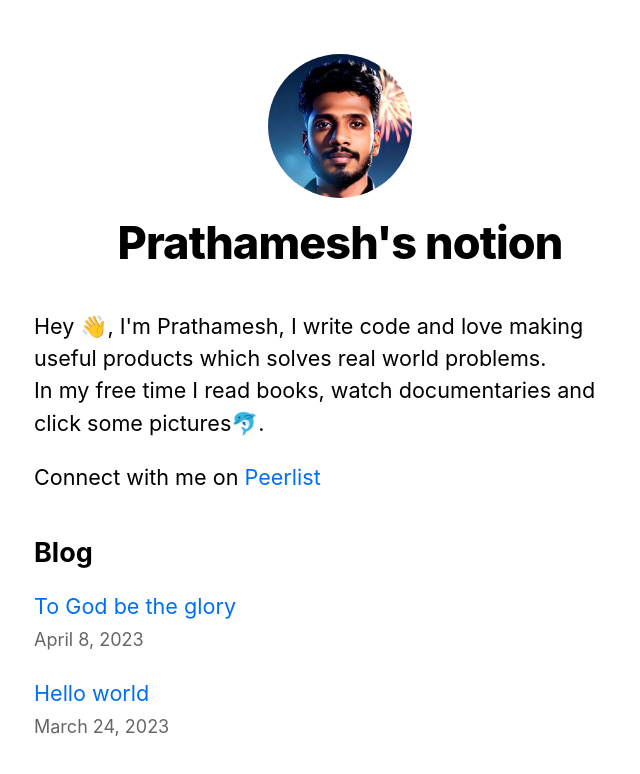
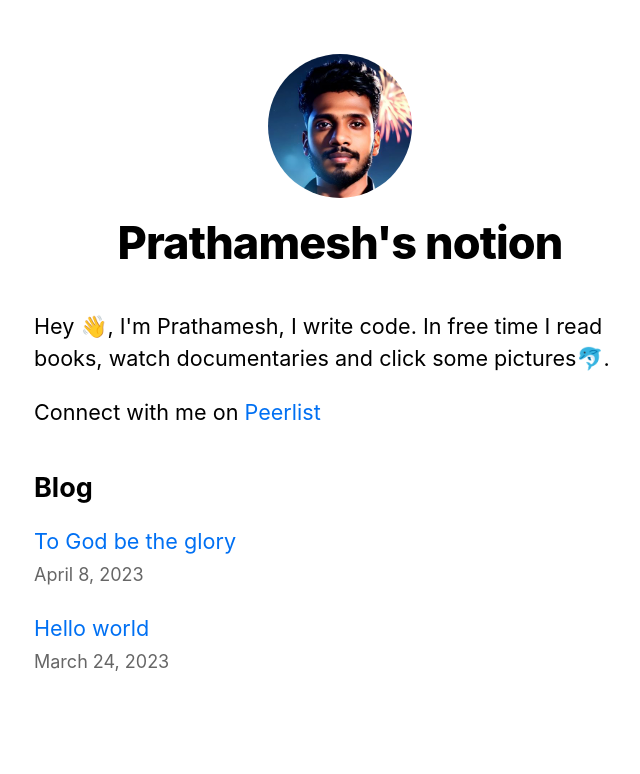
Before and after one commit to Prathamesh-Dukare/my-blog, a Next.js app: page / in a window 1280 px wide. Shown: the top 774 px of the page, without its empty margins (300-940 px from the left). Built offline with nearby package versions, Linux system fonts and the light colour scheme.

Commit message:
Update index.tsx

```diff
--- a/pages/index.tsx
+++ b/pages/index.tsx
@@ -32,9 +32,8 @@ export default function Home({ allPostsData }: PostDateType) {
 
       <section className={utilStyles.headingMd}>
         <p>
-          Hey 👋, I'm Prathamesh, I write code and love making useful products
-          which solves real world problems. <br />
-          In my free time I read books, watch documentaries and click some
+          Hey 👋, I'm Prathamesh, I write code.
+          In free time I read books, watch documentaries and click some
           pictures🐬.
         </p>
         <p>
```
